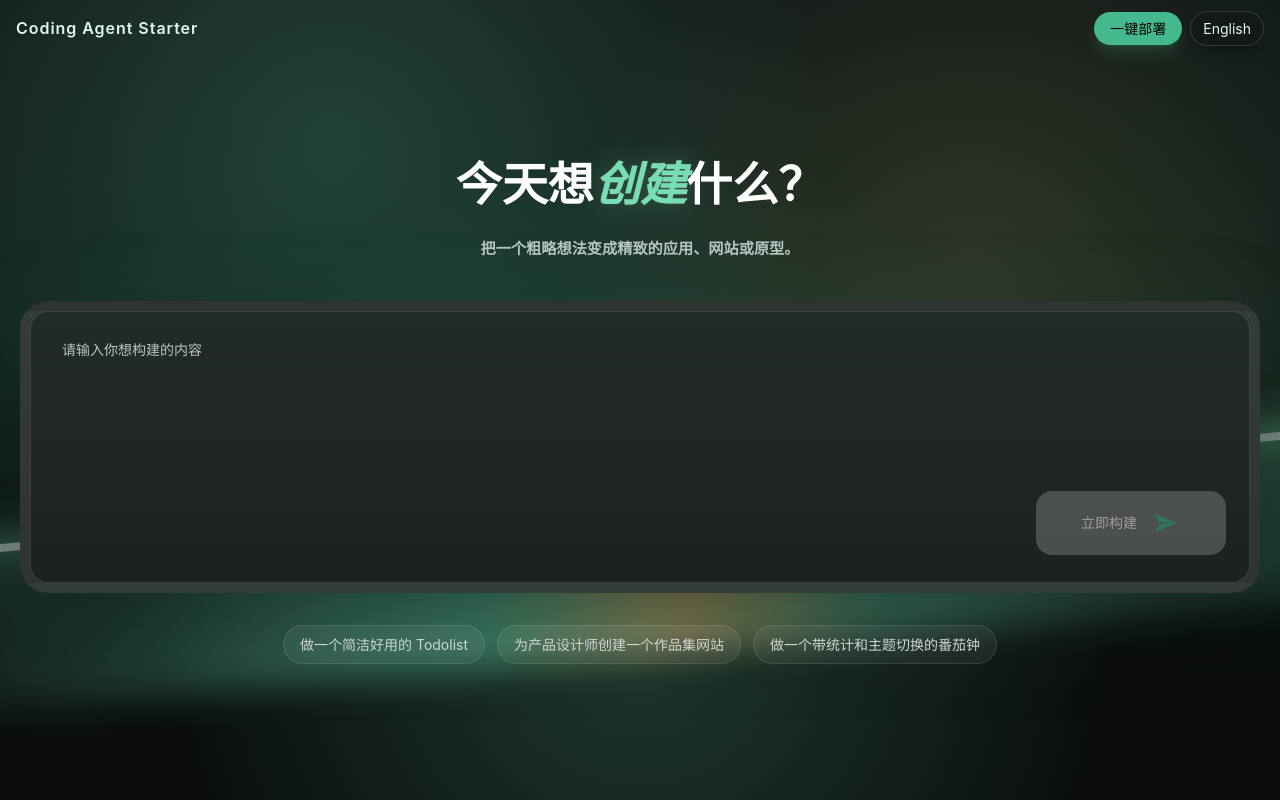
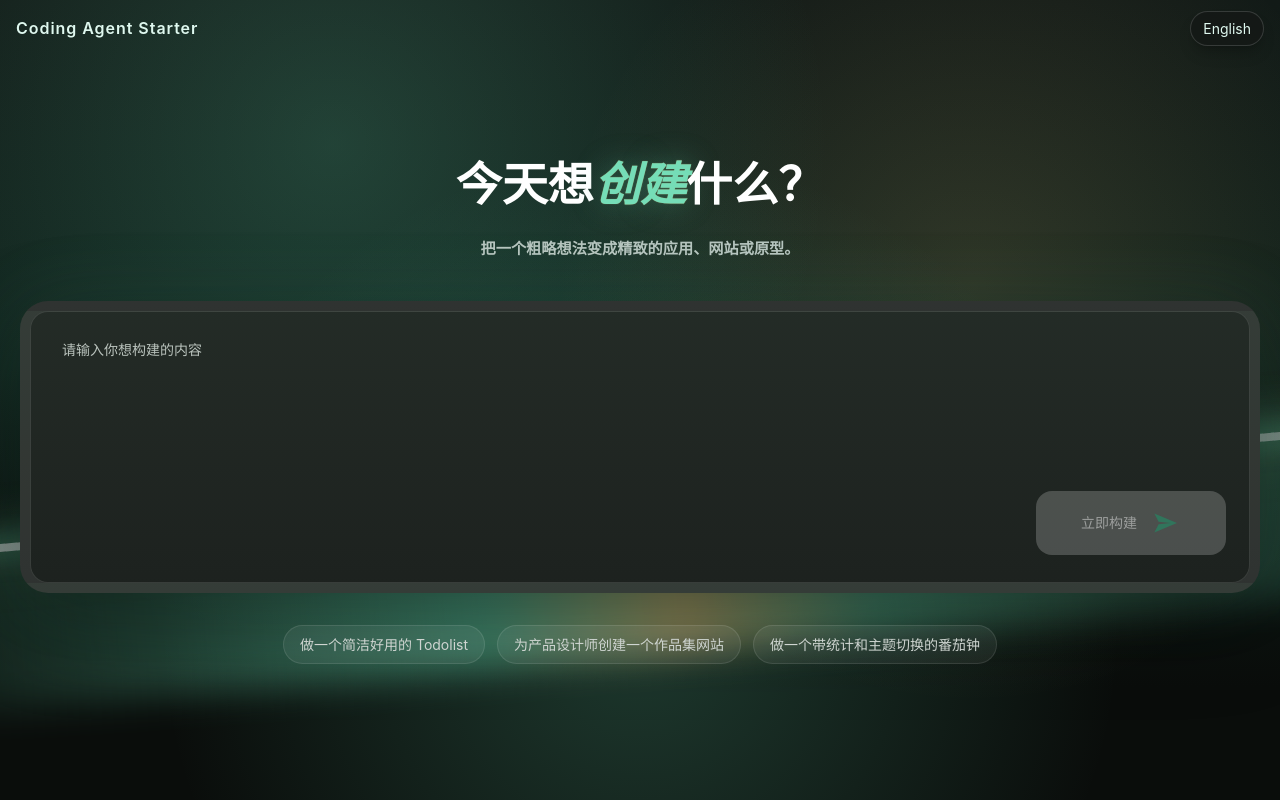
Before and after one commit to iiranlin/vibe-coding-agent, a Next.js app: page / in a window 1280 px wide. Built offline with nearby package versions, Linux system fonts and the light colour scheme.

Commit message:
Remove one-click deploy entrypoints

```diff
--- a/app/page.tsx
+++ b/app/page.tsx
@@ -146,8 +146,6 @@ type ChatStreamEvent =
 type Locale = 'zh' | 'en';
 
 const LANGUAGE_STORAGE_KEY = 'web-dev-agent-language';
-const EDGEONE_AI_DEPLOY_URL = 'https://edgeone.ai/makers/new?template=vibe-coding-agent&from=within&fromAgent=1&agentLang=typescript';
-const TENCENT_CLOUD_DEPLOY_URL = 'https://console.cloud.tencent.com/edgeone/makers/new?template=vibe-coding-agent&from=within&fromAgent=1&agentLang=typescript';
 const PHASE_ORDER: NormalizedStepPhase[] = ['scaffold', 'modify', 'code', 'install', 'preview', 'link'];
 const TYPEWRITER_INTERVAL_MS = 18;
 const TYPEWRITER_CHARS_PER_TICK = 3;
@@ -159,7 +157,6 @@ const TRANSLATIONS = {
   zh: {
     languageToggleLabel: 'English',
     languageToggleAria: 'Switch language to English',
-    deployLabel: '一键部署',
     home: {
       titleBefore: '今天想',
       titleAccent: '创建',
@@ -266,7 +263,6 @@ const TRANSLATIONS = {
   en: {
     languageToggleLabel: '中文',
     languageToggleAria: '切换语言为中文',
-    deployLabel: 'Deploy',
     home: {
       titleBefore: 'What will you',
       titleAccent: 'create',
@@ -384,28 +380,6 @@ function createConversationId() {
     : `conversation-${Date.now()}-${Math.random().toString(36).slice(2)}`;
 }
 
-function extractProjectName() {
-  if (typeof window === 'undefined') {
-    return {
-      projectName: '',
-      domain: '',
-    };
-  }
-
-  var fullUrl = window.location.href;
-  var urlObject = new URL(fullUrl);
-  var hostname = urlObject.hostname;
-  var parts = hostname.split('.');
-  return {
-    projectName: parts[0].replace('-zh', ''),
-    domain: parts.slice(1).join('.'),
-  };
-}
-
-function getDeployUrl(domain: string) {
-  return domain === 'edgeone.dev' ? EDGEONE_AI_DEPLOY_URL : TENCENT_CLOUD_DEPLOY_URL;
-}
-
 function getOrCreateCachedConversationId() {
   if (typeof window === 'undefined') {
     return createConversationId();
@@ -462,7 +436,6 @@ function getAssistantScrollSignature(message: ChatMessage) {
 
 export default function Home() {
   const [language, setLanguage] = useState<Locale>('zh');
-  const [deployUrl, setDeployUrl] = useState(TENCENT_CLOUD_DEPLOY_URL);
   const [messages, setMessages] = useState<ChatMessage[]>([]);
   const [input, setInput] = useState('');
   const [conversationId, setConversationId] = useState<string | null>(null);
@@ -497,10 +470,6 @@ export default function Home() {
   const latestAssistantScrollSignature = latestAssistantMessage
     ? getAssistantScrollSignature(latestAssistantMessage)
     : '';
-  useEffect(() => {
-    const { domain } = extractProjectName();
-    setDeployUrl(getDeployUrl(domain));
-  }, []);
 
   useEffect(() => {
     const stored = window.localStorage.getItem(LANGUAGE_STORAGE_KEY);
@@ -991,14 +960,6 @@ export default function Home() {
             <span className="truncate">Coding Agent Starter</span>
           </div>
           <div className="flex shrink-0 items-center gap-2">
-            <a
-              href={deployUrl}
-              target="_blank"
-              rel="noreferrer"
-              className="rounded-full bg-[#45b98e] px-3.5 py-1.5 text-xs font-semibold text-black shadow-lg shadow-[#45b98e]/20 transition hover:bg-[#56c99f] sm:px-4"
-            >
-              {t.deployLabel}
-            </a>
             <button
               type="button"
               onClick={() => setLanguage((current) => (current === 'zh' ? 'en' : 'zh'))}
```
Also changed, not shown: 2 other files (tests, documents, lock files or other folders).
